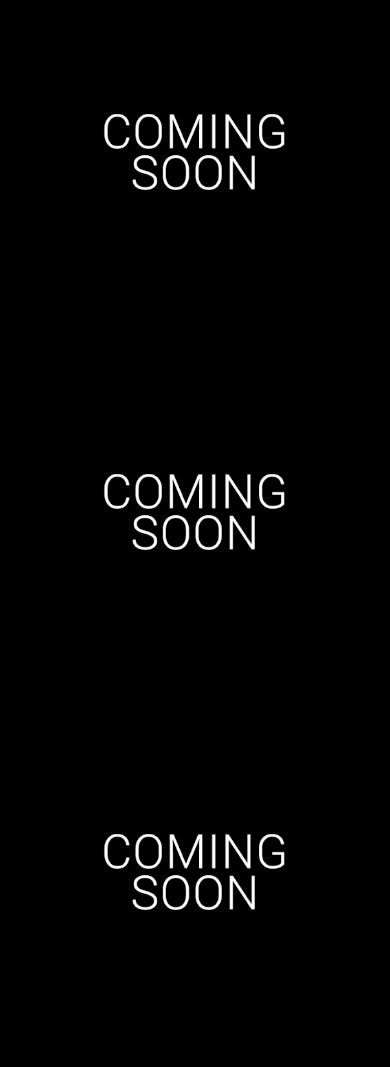
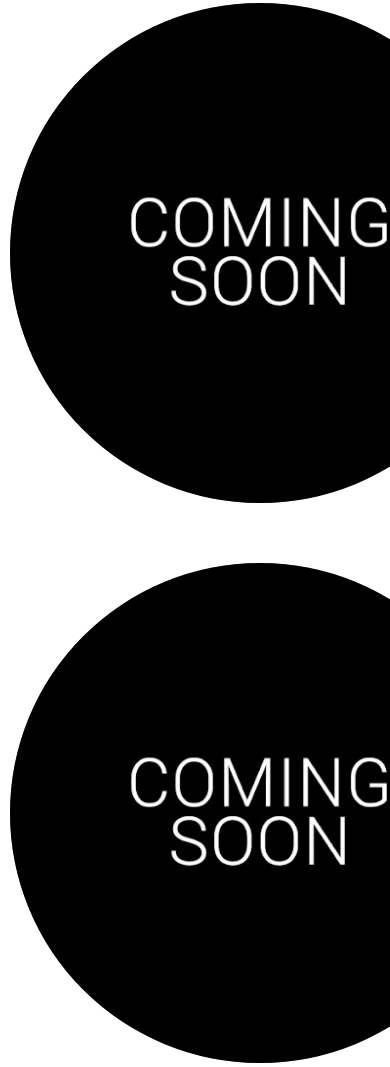
Before and after one commit to niconielsen24/proyecto-nielsen, a website: page pages/productos.html in a window 390 px wide. Shown: the part 1140-2207 px from the top of the page. Drawn offline with nearby package versions, Linux system fonts and the light colour scheme; a web font is replaced by a local one.

Commit message:
cambios mayores pag.prod.

```diff
--- a/pages/productos.html
+++ b/pages/productos.html
@@ -59,15 +59,31 @@
     <!-- main -->
     <main>
       <div class="container-fluid">
-        <div class="row">
-          <img class="productos__imgProductos col-lg-6 col-sm-12" src="../Assets/unnamed.jpg" alt="">
-          <img class="productos__imgProductos col-lg-6 col-sm-12" src="../Assets/unnamed.jpg" alt="">
-          <img class="productos__imgProductos col-lg-6 col-sm-12" src="../Assets/unnamed.jpg" alt="">
-          <img class="productos__imgProductos col-lg-6 col-sm-12" src="../Assets/unnamed.jpg" alt="">
-          <img class="productos__imgProductos col-lg-6 col-sm-12" src="../Assets/unnamed.jpg" alt="">
-          <img class="productos__imgProductos col-lg-6 col-sm-12" src="../Assets/unnamed.jpg" alt="">
-          <img class="productos__imgProductos col-lg-6 col-sm-12" src="../Assets/unnamed.jpg" alt="">
-          <img class="productos__imgProductos col-lg-6 col-sm-12" src="../Assets/unnamed.jpg" alt="">
+        <div class="row justify-content-around">
+          <div>
+            <p class="productos__producto">cerveza<img class="productos__imgProductos" src="../Assets/unnamed.jpg" alt="producto"></p>
+          </div>
+          <div>
+            <p class="productos__producto">cerveza<img class="productos__imgProductos" src="../Assets/unnamed.jpg" alt="producto"></p>
+          </div>
+          <div>
+            <p class="productos__producto">cerveza<img class="productos__imgProductos" src="../Assets/unnamed.jpg" alt="producto"></p>
+          </div>
+          <div>
+            <p class="productos__producto">cerveza<img class="productos__imgProductos" src="../Assets/unnamed.jpg" alt="producto"></p>
+          </div>
+          <div>
+            <p class="productos__producto">cerveza<img class="productos__imgProductos" src="../Assets/unnamed.jpg" alt="producto"></p>
+          </div>
+          <div>
+            <p class="productos__producto">cerveza<img class="productos__imgProductos" src="../Assets/unnamed.jpg" alt="producto"></p>
+          </div>
+          <div>
+            <p class="productos__producto">cerveza<img class="productos__imgProductos" src="../Assets/unnamed.jpg" alt="producto"></p>
+          </div>
+          <div>
+            <p class="productos__producto">cerveza<img class="productos__imgProductos" src="../Assets/unnamed.jpg" alt="producto"></p>
+          </div>
         </div>
       </div>
     </main>
--- a/scss/_general.scss
+++ b/scss/_general.scss
@@ -55,7 +55,6 @@ $imgParallax: url(../Assets/BACK22.jpg);
 	@include nosotros;
 }
 @mixin misionNosotros{
-
 	@include nosotros;
 }
 
--- a/scss/_productos.scss
+++ b/scss/_productos.scss
@@ -4,11 +4,30 @@
 
 .productos{
 	&__imgProductos{
-		background-color: black;
-		border: solid .4rem black;
+		margin: 3rem 1rem;
+		width: 50rem;
+		height: 50rem;
+		border-radius: 50%;
 		transition: all .5s;
+		z-index: 2;
+		text-align: center;
+		bottom: 6.4rem;
+		right: 1.4rem;
+		position: relative;
 		&:hover{
-			border: solid .4rem $drCol;
+			opacity: 0;
 		}
 	}
+	&__producto{
+		margin: 3rem 1rem;
+		width: 50rem;
+		height: 50rem;
+		border-radius: 50%;
+		background: #e0e0e0;
+		box-shadow: inset 35px 35px 70px #a1a1a1, inset -35px -35px 70px #ffffff;
+		text-align: center;
+		position: relative;
+		z-index: 1;
+		border: solid grey .4rem;
+	}
 }
```
Also changed, not shown: pages/nosotros.html (+1 -1 lines), css/styles.css.
